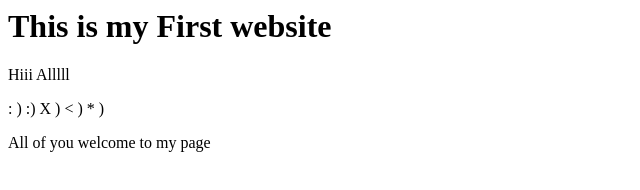
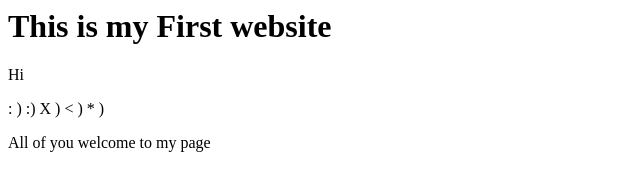
Before and after one commit to gadhumal2010/FirstRepository, a plain HTML site: page index.html in a window 1280 px wide. Shown: the full height of the page, 0-640 px from the left. Drawn offline with Linux system fonts and the light colour scheme.

Commit message:
Change welcome to HI

```diff
--- a/index.html
+++ b/index.html
@@ -1,7 +1,7 @@
 <html>
 <title> This is My website</title>
 <h1>This is my First website</h1>
-<p>Hiii Alllll</p>
+<p>Hi</p>
 <p>: ) :) X ) < ) * )</p>
 <p> All of you welcome to  my page</p>
 </html>
```
